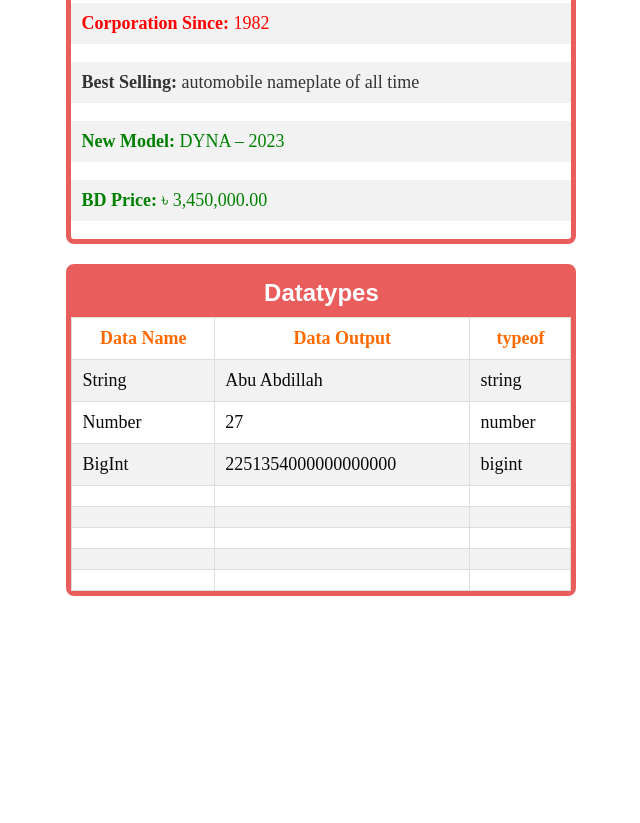
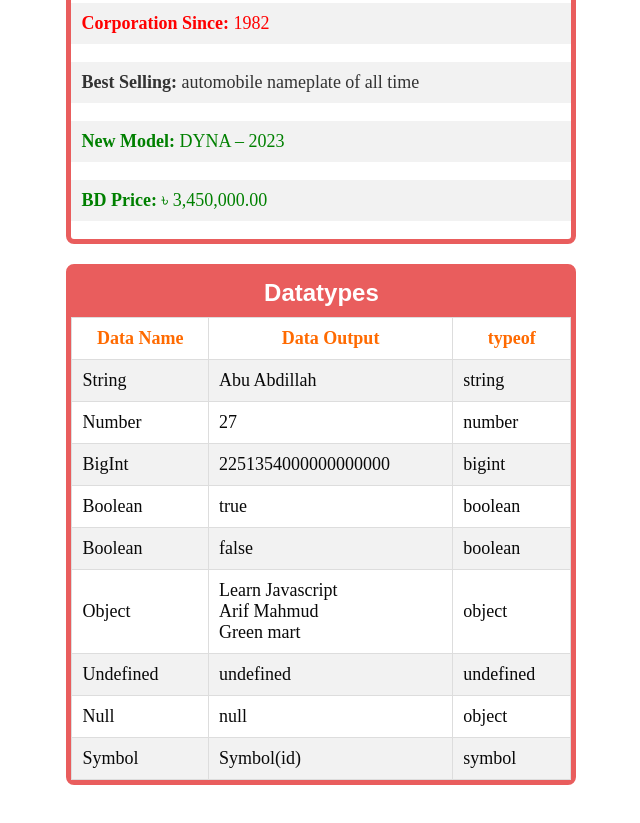
Before and after one commit to ibnhosain/js-30-days, a plain HTML site: page Day_02/index.html in a window 1280 px wide. Shown: the part 3171-3994 px from the top of the page, without its empty margins (68-708 px from the left). Before the commit the page ends 3817 px from the top, so only its background shows below. Drawn offline with Linux system fonts and the light colour scheme.

Commit message:
add day 02 camplate

```diff
--- a/Day_02/Datatypes.js
+++ b/Day_02/Datatypes.js
@@ -24,3 +24,63 @@ let starsInGalaxy = 2251354000000000000n;
 document.getElementById("bigintName").innerHTML = "BigInt";
 document.getElementById("bigintOutput").innerHTML = starsInGalaxy ;
 document.getElementById("bigintType").innerHTML = typeof starsInGalaxy;
+
+
+//Boolean
+
+let x = 40;
+let y = 50;
+let z = x < y;
+
+document.getElementById("booleanName").innerHTML = "Boolean";
+document.getElementById("booleanOutput").innerHTML = z;
+document.getElementById("booleanType").innerHTML = typeof z;
+
+let a = 40;
+let b = 50;
+let c = b < a;
+
+document.getElementById("booleanfName").innerHTML = "Boolean";
+document.getElementById("booleanfOutput").innerHTML = c;
+document.getElementById("booleanfType").innerHTML = typeof c;
+
+//Object
+
+let book = {
+ Name: "Learn Javascript",
+ Author : "Arif Mahmud",
+ Publisher: "Green mart"
+}
+
+document.getElementById("objectName").innerHTML = "Object";
+document.getElementById("objectOutput").innerHTML =
+book.Name + "<br>" +
+book.Author + "<br>" +
+book.Publisher;
+
+document.getElementById("objectType").innerHTML = typeof book;
+
+//Undefined
+let v ;
+
+document.getElementById("undefinedName").innerHTML = "Undefined";
+document.getElementById("undefinedOutput").innerHTML = v;
+document.getElementById("undefinedType").innerHTML = typeof v;
+
+
+
+//Null
+let flower = null;
+
+document.getElementById("nullName").innerHTML = "Null";
+document.getElementById("nullOutput").innerHTML = String(flower);
+document.getElementById("nullType").innerHTML = typeof flower;
+
+
+//Symbol
+
+let nid = Symbol("id");
+
+document.getElementById("symbolName").innerHTML = "Symbol";
+document.getElementById("symbolOutput").innerHTML = String(nid);
+document.getElementById("symbolType").innerHTML = typeof nid;
--- a/Day_02/index.html
+++ b/Day_02/index.html
@@ -112,6 +112,12 @@
   <td id="booleanType"></td>
 </tr>
 
+<tr>
+  <td id="booleanfName"></td>
+  <td id="booleanfOutput"></td>
+  <td id="booleanfType"></td>
+</tr>
+
 <!-- Object -->
 <tr>
   <td id="objectName"></td>
```
Also changed, not shown: 1 other file.
